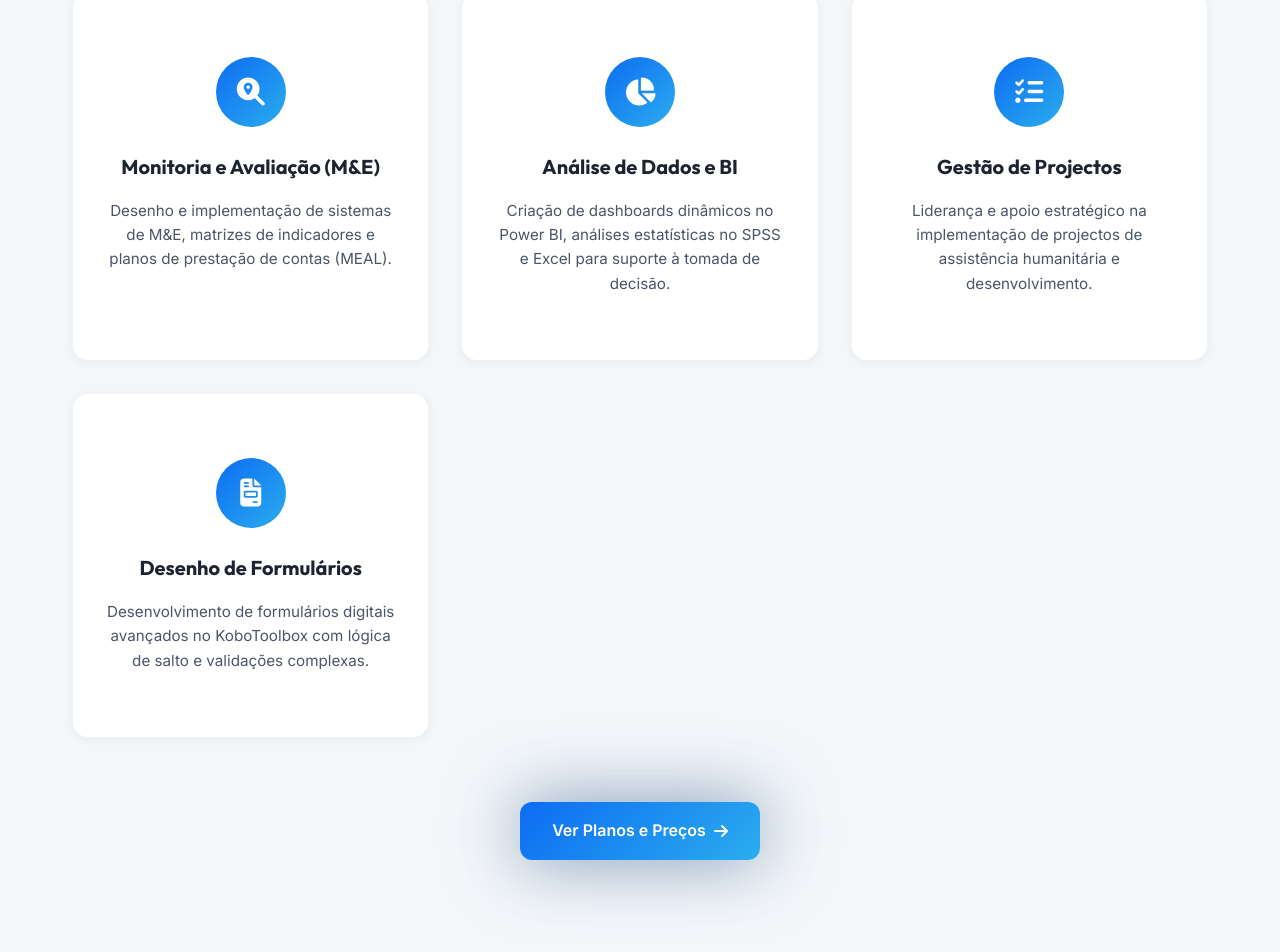
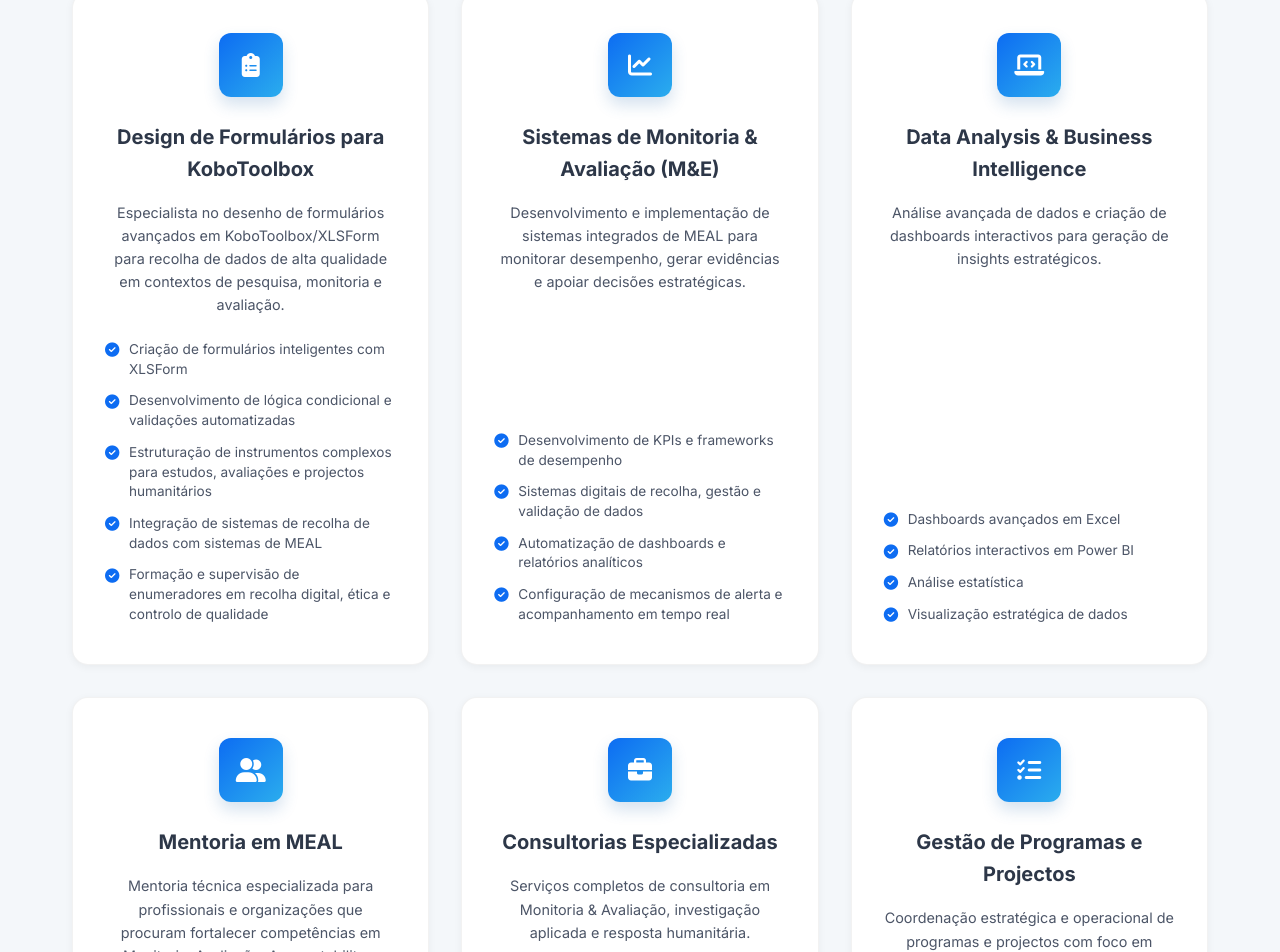
Before and after one commit to afonsoDomingos/gabrielarmindo, a Vue app: page / in a window 1280 px wide. Shown: the part 3211-4163 px from the top of the page. Built offline with nearby package versions, Linux system fonts and the light colour scheme; no server answers.

Commit message:
feat: rewrite ServicesOverview to feature the 6 requested premium services with checklist deliverables

```diff
--- a/src/components/ServicesOverview.vue
+++ b/src/components/ServicesOverview.vue
@@ -15,44 +15,121 @@ const { t } = useLanguage();
       </div>
 
       <div class="services-overview-grid reveal-container">
+        <!-- Service 1: KoboToolbox -->
         <div class="overview-card glass-card reveal-item">
-          <div class="overview-icon">
-            <i class="fas fa-search-location"></i>
+          <div class="overview-icon-container">
+            <div class="overview-icon">
+              <i class="fas fa-clipboard-list"></i>
+            </div>
           </div>
-          <h3>{{ t('Monitoria e Avaliação (M&E)', 'Monitoring and Evaluation (M&E)') }}</h3>
-          <p>
-            {{ t('Desenho e implementação de sistemas de M&E, matrizes de indicadores e planos de prestação de contas (MEAL).', 'Design and implementation of M&E systems, indicator matrices and accountability plans (MEAL).') }}
+          <h3>{{ t('Design de Formulários para KoboToolbox', 'Form Design for KoboToolbox') }}</h3>
+          <p class="service-desc">
+            {{ t('Especialista no desenho de formulários avançados em KoboToolbox/XLSForm para recolha de dados de alta qualidade em contextos de pesquisa, monitoria e avaliação.', 'Expert in designing advanced forms in KoboToolbox/XLSForm for high-quality data collection in research, monitoring, and evaluation contexts.') }}
           </p>
+          <ul class="service-bullets">
+            <li><i class="fas fa-check-circle"></i> {{ t('Criação de formulários inteligentes com XLSForm', 'Smart form creation with XLSForm') }}</li>
+            <li><i class="fas fa-check-circle"></i> {{ t('Desenvolvimento de lógica condicional e validações automatizadas', 'Development of conditional logic and automated validations') }}</li>
+            <li><i class="fas fa-check-circle"></i> {{ t('Estruturação de instrumentos complexos para estudos, avaliações e projectos humanitários', 'Structuring complex instruments for studies, evaluations, and humanitarian projects') }}</li>
+            <li><i class="fas fa-check-circle"></i> {{ t('Integração de sistemas de recolha de dados com sistemas de MEAL', 'Integration of data collection systems with MEAL systems') }}</li>
+            <li><i class="fas fa-check-circle"></i> {{ t('Formação e supervisão de enumeradores em recolha digital, ética e controlo de qualidade', 'Training and supervision of enumerators in digital collection, ethics, and quality control') }}</li>
+          </ul>
         </div>
 
+        <!-- Service 2: M&E Systems -->
         <div class="overview-card glass-card reveal-item">
-          <div class="overview-icon">
-            <i class="fas fa-chart-pie"></i>
+          <div class="overview-icon-container">
+            <div class="overview-icon">
+              <i class="fas fa-chart-line"></i>
+            </div>
           </div>
-          <h3>{{ t('Análise de Dados e BI', 'Data Analysis and BI') }}</h3>
-          <p>
-            {{ t('Criação de dashboards dinâmicos no Power BI, análises estatísticas no SPSS e Excel para suporte à tomada de decisão.', 'Creation of dynamic dashboards in Power BI, statistical analysis in SPSS and Excel for decision support.') }}
+          <h3>{{ t('Sistemas de Monitoria & Avaliação (M&E)', 'Monitoring & Evaluation Systems (M&E)') }}</h3>
+          <p class="service-desc">
+            {{ t('Desenvolvimento e implementação de sistemas integrados de MEAL para monitorar desempenho, gerar evidências e apoiar decisões estratégicas.', 'Development and implementation of integrated MEAL systems to monitor performance, generate evidence, and support strategic decisions.') }}
           </p>
+          <ul class="service-bullets">
+            <li><i class="fas fa-check-circle"></i> {{ t('Desenvolvimento de KPIs e frameworks de desempenho', 'Development of KPIs and performance frameworks') }}</li>
+            <li><i class="fas fa-check-circle"></i> {{ t('Sistemas digitais de recolha, gestão e validação de dados', 'Digital systems for data collection, management, and validation') }}</li>
+            <li><i class="fas fa-check-circle"></i> {{ t('Automatização de dashboards e relatórios analíticos', 'Automation of dashboards and analytical reports') }}</li>
+            <li><i class="fas fa-check-circle"></i> {{ t('Configuração de mecanismos de alerta e acompanhamento em tempo real', 'Configuration of alert mechanisms and real-time monitoring') }}</li>
+          </ul>
         </div>
 
+        <!-- Service 3: Data Analysis & BI -->
         <div class="overview-card glass-card reveal-item">
-          <div class="overview-icon">
-            <i class="fas fa-tasks"></i>
+          <div class="overview-icon-container">
+            <div class="overview-icon">
+              <i class="fas fa-laptop-code"></i>
+            </div>
           </div>
-          <h3>{{ t('Gestão de Projectos', 'Project Management') }}</h3>
-          <p>
-            {{ t('Liderança e apoio estratégico na implementação de projectos de assistência humanitária e desenvolvimento.', 'Leadership and strategic support in the implementation of humanitarian assistance and development projects.') }}
+          <h3>Data Analysis & Business Intelligence</h3>
+          <p class="service-desc">
+            {{ t('Análise avançada de dados e criação de dashboards interactivos para geração de insights estratégicos.', 'Advanced data analysis and creation of interactive dashboards to generate strategic insights.') }}
           </p>
+          <ul class="service-bullets">
+            <li><i class="fas fa-check-circle"></i> {{ t('Dashboards avançados em Excel', 'Advanced Excel Dashboards') }}</li>
+            <li><i class="fas fa-check-circle"></i> {{ t('Relatórios interactivos em Power BI', 'Interactive Power BI Reports') }}</li>
+            <li><i class="fas fa-check-circle"></i> {{ t('Análise estatística', 'Statistical analysis') }}</li>
+            <li><i class="fas fa-check-circle"></i> {{ t('Visualização estratégica de dados', 'Strategic data visualization') }}</li>
+          </ul>
         </div>
 
+        <!-- Service 4: Mentorship -->
         <div class="overview-card glass-card reveal-item">
-          <div class="overview-icon">
-            <i class="fas fa-file-invoice"></i>
+          <div class="overview-icon-container">
+            <div class="overview-icon">
+              <i class="fas fa-user-friends"></i>
+            </div>
           </div>
-          <h3>{{ t('Desenho de Formulários', 'Form Design') }}</h3>
-          <p>
-            {{ t('Desenvolvimento de formulários digitais avançados no KoboToolbox com lógica de salto e validações complexas.', 'Development of advanced digital forms in KoboToolbox with skip logic and complex validations.') }}
+          <h3>{{ t('Mentoria em MEAL', 'MEAL Mentorship') }}</h3>
+          <p class="service-desc">
+            {{ t('Mentoria técnica especializada para profissionais e organizações que procuram fortalecer competências em Monitoria, Avaliação, Accountability e Aprendizagem.', 'Specialized technical mentorship for professionals and organizations seeking to strengthen skills in Monitoring, Evaluation, Accountability, and Learning.') }}
           </p>
+          <ul class="service-bullets">
+            <li><i class="fas fa-check-circle"></i> {{ t('Mentoria individual', 'Individual mentorship') }}</li>
+            <li><i class="fas fa-check-circle"></i> {{ t('Capacitação prática de equipas', 'Practical team training') }}</li>
+            <li><i class="fas fa-check-circle"></i> {{ t('Apoio no desenho e fortalecimento de sistemas de MEAL', 'Support in the design and strengthening of MEAL systems') }}</li>
+            <li><i class="fas fa-check-circle"></i> {{ t('Acompanhamento técnico contínuo', 'Continuous technical guidance') }}</li>
+          </ul>
+        </div>
+
+        <!-- Service 5: Specialized Consultancies -->
+        <div class="overview-card glass-card reveal-item">
+          <div class="overview-icon-container">
+            <div class="overview-icon">
+              <i class="fas fa-briefcase"></i>
+            </div>
+          </div>
+          <h3>{{ t('Consultorias Especializadas', 'Specialized Consultancies') }}</h3>
+          <p class="service-desc">
+            {{ t('Serviços completos de consultoria em Monitoria & Avaliação, investigação aplicada e resposta humanitária.', 'Full consulting services in Monitoring & Evaluation, applied research, and humanitarian response.') }}
+          </p>
+          <ul class="service-bullets">
+            <li><i class="fas fa-check-circle"></i> {{ t('Desenho e condução de avaliações', 'Assessment design and conduct') }}</li>
+            <li><i class="fas fa-check-circle"></i> {{ t('Desenvolvimento de ferramentas de recolha de dados', 'Development of data collection tools') }}</li>
+            <li><i class="fas fa-check-circle"></i> {{ t('Formação de inquiridores', 'Enumerator training') }}</li>
+            <li><i class="fas fa-check-circle"></i> {{ t('Análise de dados e elaboração de relatórios técnicos', 'Data analysis and preparation of technical reports') }}</li>
+            <li><i class="fas fa-check-circle"></i> {{ t('Apoio a projectos de assistência humanitária', 'Support for humanitarian assistance projects') }}</li>
+          </ul>
+        </div>
+
+        <!-- Service 6: Project Management -->
+        <div class="overview-card glass-card reveal-item">
+          <div class="overview-icon-container">
+            <div class="overview-icon">
+              <i class="fas fa-tasks"></i>
+            </div>
+          </div>
+          <h3>{{ t('Gestão de Programas e Projectos', 'Program & Project Management') }}</h3>
+          <p class="service-desc">
+            {{ t('Coordenação estratégica e operacional de programas e projectos com foco em impacto, eficiência e sustentabilidade.', 'Strategic and operational coordination of programs and projects with a focus on impact, efficiency, and sustainability.') }}
+          </p>
+          <ul class="service-bullets">
+            <li><i class="fas fa-check-circle"></i> {{ t('Liderança de equipas multidisciplinares', 'Leadership of multidisciplinary teams') }}</li>
+            <li><i class="fas fa-check-circle"></i> {{ t('Planeamento estratégico e operacional', 'Strategic and operational planning') }}</li>
+            <li><i class="fas fa-check-circle"></i> {{ t('Coordenação e acompanhamento de resultados', 'Coordination and monitoring of results') }}</li>
+            <li><i class="fas fa-check-circle"></i> {{ t('Gestão de parcerias e articulação institucional', 'Partnership management and institutional coordination') }}</li>
+            <li><i class="fas fa-check-circle"></i> {{ t('Produção de relatórios institucionais e suporte à tomada de decisão estratégica', 'Production of institutional reports and strategic decision-making support') }}</li>
+          </ul>
         </div>
       </div>
 
@@ -79,41 +156,90 @@ const { t } = useLanguage();
 
 .services-overview-grid {
   display: grid;
-  grid-template-columns: repeat(auto-fit, minmax(280px, 1fr));
-  gap: var(--spacing-md);
+  grid-template-columns: repeat(auto-fit, minmax(320px, 1fr));
+  gap: 2rem;
   margin-bottom: var(--spacing-lg);
 }
 
 .overview-card {
-  text-align: center;
-  padding: var(--spacing-lg) var(--spacing-md);
+  display: flex;
+  flex-direction: column;
+  align-items: flex-start;
+  text-align: left;
+  padding: 2.5rem 2rem;
+  transition: all 0.4s ease;
+  height: 100%;
+}
+
+.overview-card:hover {
+  transform: translateY(-5px);
+  box-shadow: var(--shadow-lg);
+  border-color: rgba(43, 108, 176, 0.2);
+}
+
+.overview-icon-container {
+  display: flex;
+  width: 100%;
+  justify-content: center;
+  margin-bottom: 1.5rem;
 }
 
 .overview-icon {
-  width: 70px;
-  height: 70px;
+  width: 64px;
+  height: 64px;
   background: var(--gradient-1);
   color: white;
-  border-radius: 50%;
+  border-radius: var(--radius-md);
   display: flex;
   align-items: center;
   justify-content: center;
-  font-size: 1.75rem;
-  margin: 0 auto 1.5rem;
-  box-shadow: 0 10px 20px rgba(var(--primary-hue), 90%, 50%, 0.2);
+  font-size: 1.5rem;
+  box-shadow: 0 8px 16px rgba(43, 108, 176, 0.2);
 }
 
 .overview-card h3 {
   font-size: 1.25rem;
+  font-weight: 700;
+  color: #2d3748;
   margin-bottom: 1rem;
-  color: var(--text-primary);
-  font-family: var(--font-accent);
+  width: 100%;
+  text-align: center;
 }
 
-.overview-card p {
+.service-desc {
+  font-size: 0.9rem;
   color: var(--text-secondary);
-  font-size: 0.95rem;
   line-height: 1.6;
+  margin-bottom: 1.5rem;
+  text-align: center;
+  width: 100%;
+}
+
+.service-bullets {
+  list-style: none;
+  padding: 0;
+  margin: 0;
+  display: flex;
+  flex-direction: column;
+  gap: 0.75rem;
+  margin-top: auto;
+  width: 100%;
+}
+
+.service-bullets li {
+  display: flex;
+  align-items: flex-start;
+  gap: 0.6rem;
+  font-size: 0.85rem;
+  color: var(--text-secondary);
+  line-height: 1.45;
+}
+
+.service-bullets li i {
+  color: var(--primary-color);
+  margin-top: 0.2rem;
+  font-size: 0.9rem;
+  flex-shrink: 0;
 }
 
 .services-action {
```
Also changed, not shown: 5 other files (tests, documents, lock files or other folders).
